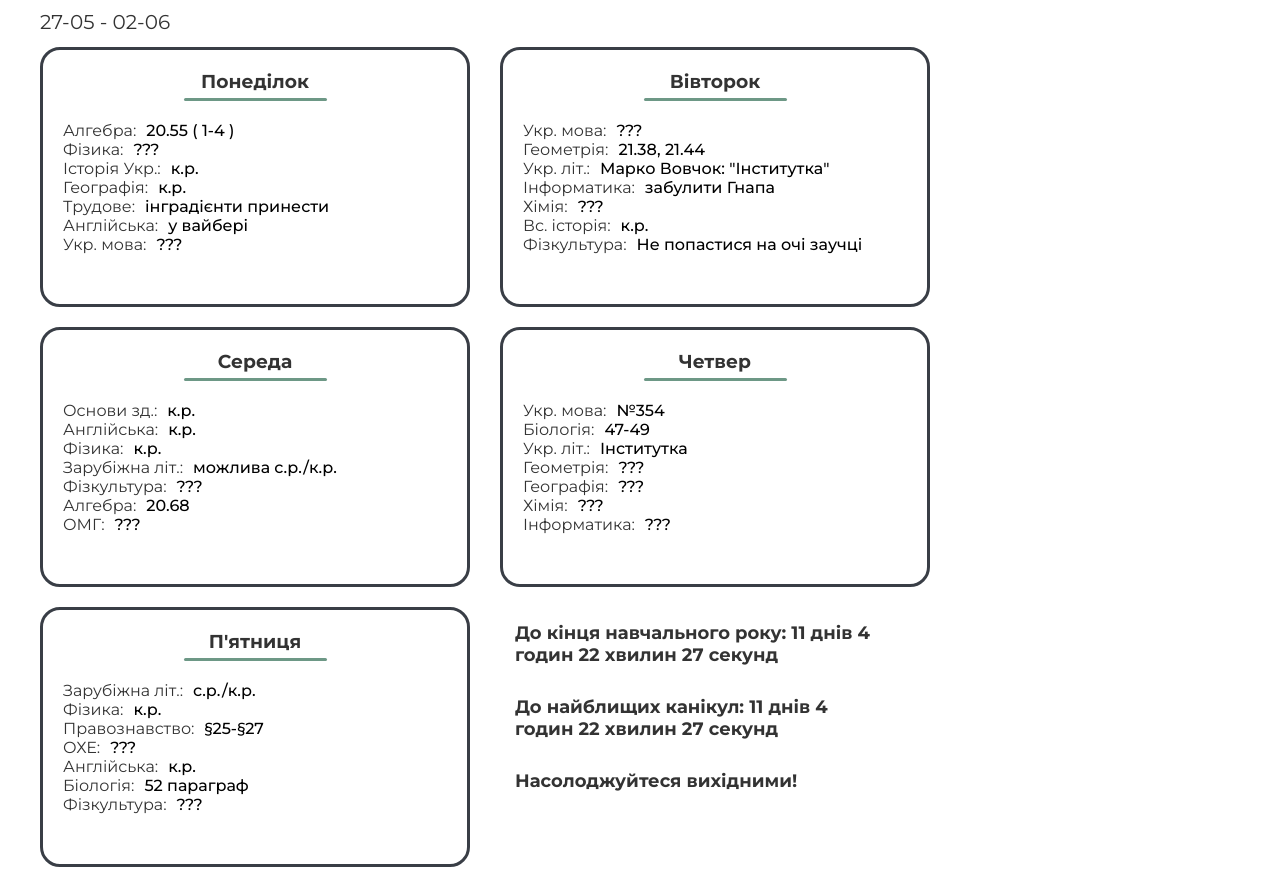
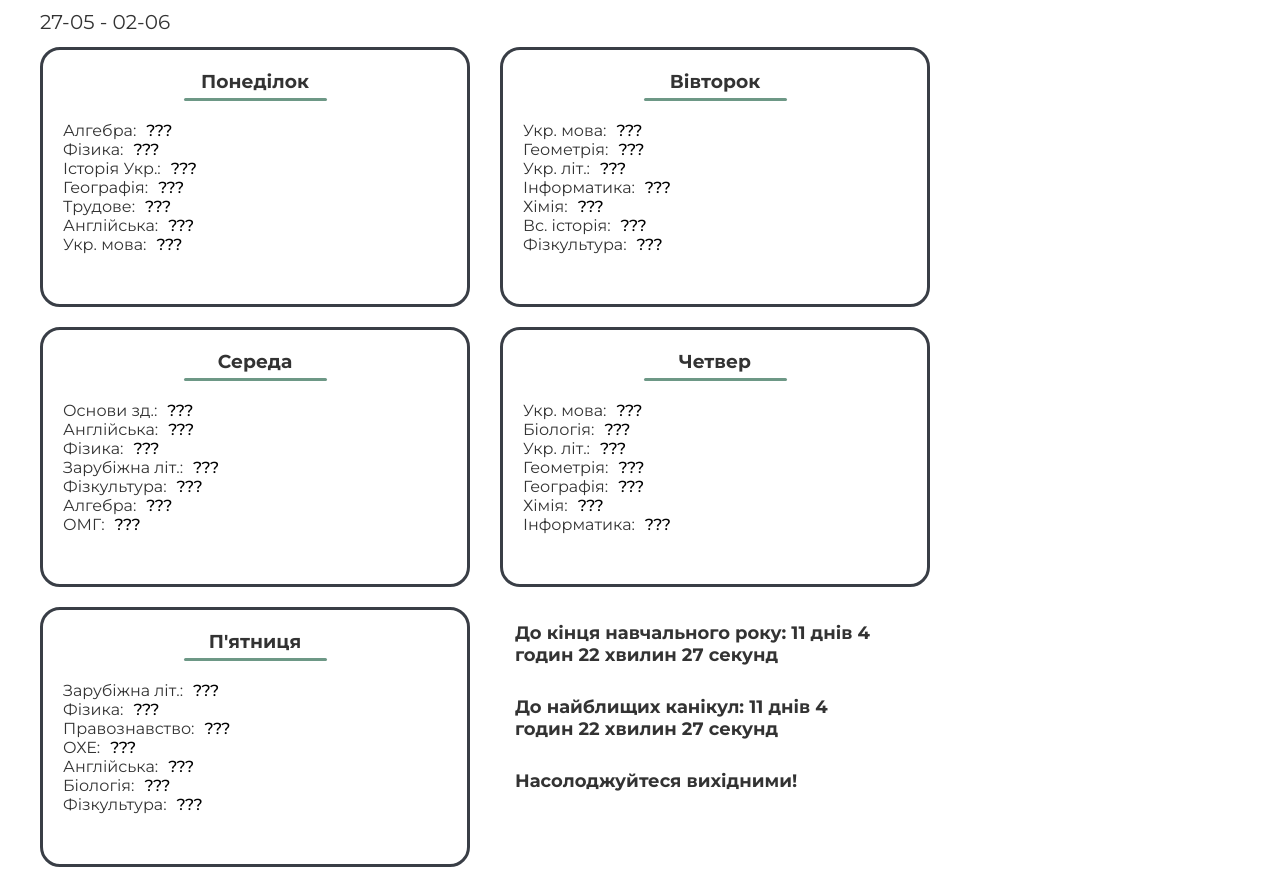
Before and after one commit to ZubalYana/School-diary, a website: page public/index.html in a window 1280 px wide. Shown: the part 87-974 px from the top of the page. Drawn offline with nearby package versions, Linux system fonts and the light colour scheme.

Commit message:
clean all the homework

```diff
--- a/public/index.html
+++ b/public/index.html
@@ -32,7 +32,7 @@
                 <div class="weekDay_lessons">
                     <div class="weekDay_lesson">
                         <div class="weekDay_lessonName">Алгебра:</div>
-                        <div class="weekDay_lessonHomework" id="MondayHomework1">20.55 ( 1-4 )</div>
+                        <div class="weekDay_lessonHomework" id="MondayHomework1">???</div>
                     </div>
                     <div class="weekDay_lesson">
                         <div class="weekDay_lessonName">Фізика:</div>
@@ -40,19 +40,19 @@
                     </div>
                     <div class="weekDay_lesson">
                         <div class="weekDay_lessonName">Історія Укр.:</div>
-                        <div class="weekDay_lessonHomework" id="MondayHomework3">к.р.</div>
+                        <div class="weekDay_lessonHomework" id="MondayHomework3">???</div>
                     </div>
                     <div class="weekDay_lesson">
                         <div class="weekDay_lessonName">Географія:</div>
-                        <div class="weekDay_lessonHomework" id="MondayHomework4">к.р.</div>
+                        <div class="weekDay_lessonHomework" id="MondayHomework4">???</div>
                     </div>
                     <div class="weekDay_lesson">
                         <div class="weekDay_lessonName">Трудове:</div>
-                        <div class="weekDay_lessonHomework" id="MondayHomework5">інградієнти принести</div>
+                        <div class="weekDay_lessonHomework" id="MondayHomework5">???</div>
                     </div>
                     <div class="weekDay_lesson">
                         <div class="weekDay_lessonName">Англійська:</div>
-                        <div class="weekDay_lessonHomework" id="MondayHomework6">у вайбері</div>
+                        <div class="weekDay_lessonHomework" id="MondayHomework6">???</div>
                     </div>
                     <div class="weekDay_lesson">
                         <div class="weekDay_lessonName">Укр. мова:</div>
@@ -77,15 +77,15 @@
                     </div>
                     <div class="weekDay_lesson">
                         <div class="weekDay_lessonName">Геометрія:</div>
-                        <div class="weekDay_lessonHomework" id="TuesdayHomework2">21.38, 21.44</div>
+                        <div class="weekDay_lessonHomework" id="TuesdayHomework2">???</div>
                     </div>
                     <div class="weekDay_lesson">
                         <div class="weekDay_lessonName">Укр. літ.:</div>
-                        <div class="weekDay_lessonHomework" id="TuesdayHomework3">Марко Вовчок: "Інститутка"</div>
+                        <div class="weekDay_lessonHomework" id="TuesdayHomework3">???</div>
                     </div>
                     <div class="weekDay_lesson">
                         <div class="weekDay_lessonName">Інформатика:</div>
-                        <div class="weekDay_lessonHomework" id="TuesdayHomework4">забулити Гнапа</div>
+                        <div class="weekDay_lessonHomework" id="TuesdayHomework4">???</div>
                     </div>
                     <div class="weekDay_lesson">
                         <div class="weekDay_lessonName">Хімія:</div>
@@ -93,11 +93,11 @@
                     </div>
                     <div class="weekDay_lesson">
                         <div class="weekDay_lessonName">Вс. історія:</div>
-                        <div class="weekDay_lessonHomework" id="TuesdayHomework6">к.р.</div>
+                        <div class="weekDay_lessonHomework" id="TuesdayHomework6">???</div>
                     </div>
                     <div class="weekDay_lesson">
                         <div class="weekDay_lessonName">Фізкультура:</div>
-                        <div class="weekDay_lessonHomework" id="TuesdayHomework7">Не попастися на очі заучці</div>
+                        <div class="weekDay_lessonHomework" id="TuesdayHomework7">???</div>
                     </div>
                 </div>
             </div>
@@ -110,19 +110,19 @@
                 <div class="weekDay_lessons">
                     <div class="weekDay_lesson">
                         <div class="weekDay_lessonName">Основи зд.:</div>
-                        <div class="weekDay_lessonHomework">к.р.</div>
+                        <div class="weekDay_lessonHomework">???</div>
                     </div>
                     <div class="weekDay_lesson">
                         <div class="weekDay_lessonName">Англійська:</div>
-                        <div class="weekDay_lessonHomework">к.р.</div>
+                        <div class="weekDay_lessonHomework">???</div>
                     </div>
                     <div class="weekDay_lesson">
                         <div class="weekDay_lessonName">Фізика:</div>
-                        <div class="weekDay_lessonHomework">к.р.</div>
+                        <div class="weekDay_lessonHomework">???</div>
                     </div>
                     <div class="weekDay_lesson">
                         <div class="weekDay_lessonName">Зарубіжна літ.:</div>
-                        <div class="weekDay_lessonHomework">можлива с.р./к.р.</div>
+                        <div class="weekDay_lessonHomework">???</div>
                     </div>
                     <div class="weekDay_lesson">
                         <div class="weekDay_lessonName">Фізкультура:</div>
@@ -130,7 +130,7 @@
                     </div>
                     <div class="weekDay_lesson">
                         <div class="weekDay_lessonName">Алгебра:</div>
-                        <div class="weekDay_lessonHomework">20.68</div>
+                        <div class="weekDay_lessonHomework">???</div>
                     </div>
                     <div class="weekDay_lesson">
                         <div class="weekDay_lessonName">ОМГ:</div>
@@ -147,15 +147,15 @@
                 <div class="weekDay_lessons">
                     <div class="weekDay_lesson">
                         <div class="weekDay_lessonName">Укр. мова:</div>
-                        <div class="weekDay_lessonHomework">№354</div>
+                        <div class="weekDay_lessonHomework">???</div>
                     </div>
                     <div class="weekDay_lesson">
                         <div class="weekDay_lessonName">Біологія:</div>
-                        <div class="weekDay_lessonHomework">47-49</div>
+                        <div class="weekDay_lessonHomework">???</div>
                     </div>
                     <div class="weekDay_lesson">
                         <div class="weekDay_lessonName">Укр. літ.:</div>
-                        <div class="weekDay_lessonHomework">Інститутка</div>
+                        <div class="weekDay_lessonHomework">???</div>
                     </div>
                     <div class="weekDay_lesson">
                         <div class="weekDay_lessonName">Геометрія:</div>
@@ -184,15 +184,15 @@
                 <div class="weekDay_lessons">
                     <div class="weekDay_lesson">
                         <div class="weekDay_lessonName">Зарубіжна літ.:</div>
-                        <div class="weekDay_lessonHomework">с.р./к.р.</div>
+                        <div class="weekDay_lessonHomework">???</div>
                     </div>
                     <div class="weekDay_lesson">
                         <div class="weekDay_lessonName">Фізика:</div>
-                        <div class="weekDay_lessonHomework">к.р.</div>
+                        <div class="weekDay_lessonHomework">???</div>
                     </div>
                     <div class="weekDay_lesson">
                         <div class="weekDay_lessonName">Правознавство:</div>
-                        <div class="weekDay_lessonHomework">§25-§27</div>
+                        <div class="weekDay_lessonHomework">???</div>
                     </div>
                     <div class="weekDay_lesson">
                         <div class="weekDay_lessonName">ОХЕ:</div>
@@ -200,11 +200,11 @@
                     </div>
                     <div class="weekDay_lesson">
                         <div class="weekDay_lessonName">Англійська:</div>
-                        <div class="weekDay_lessonHomework">к.р.</div>
+                        <div class="weekDay_lessonHomework">???</div>
                     </div>
                     <div class="weekDay_lesson">
                         <div class="weekDay_lessonName">Біологія:</div>
-                        <div class="weekDay_lessonHomework">52 параграф</div>
+                        <div class="weekDay_lessonHomework">???</div>
                     </div>
                     <div class="weekDay_lesson">
                         <div class="weekDay_lessonName">Фізкультура:</div>
```
